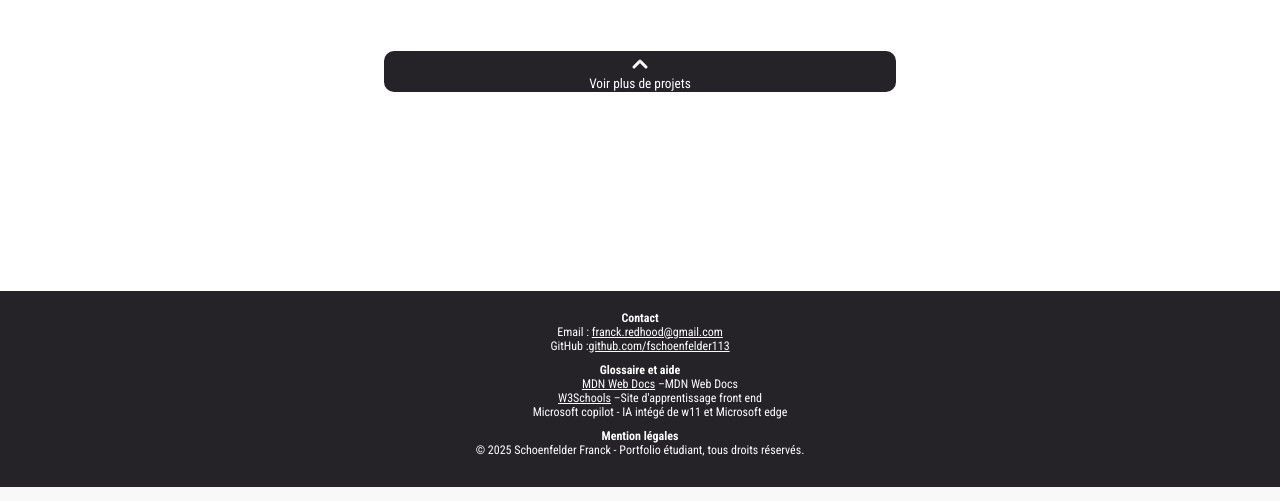
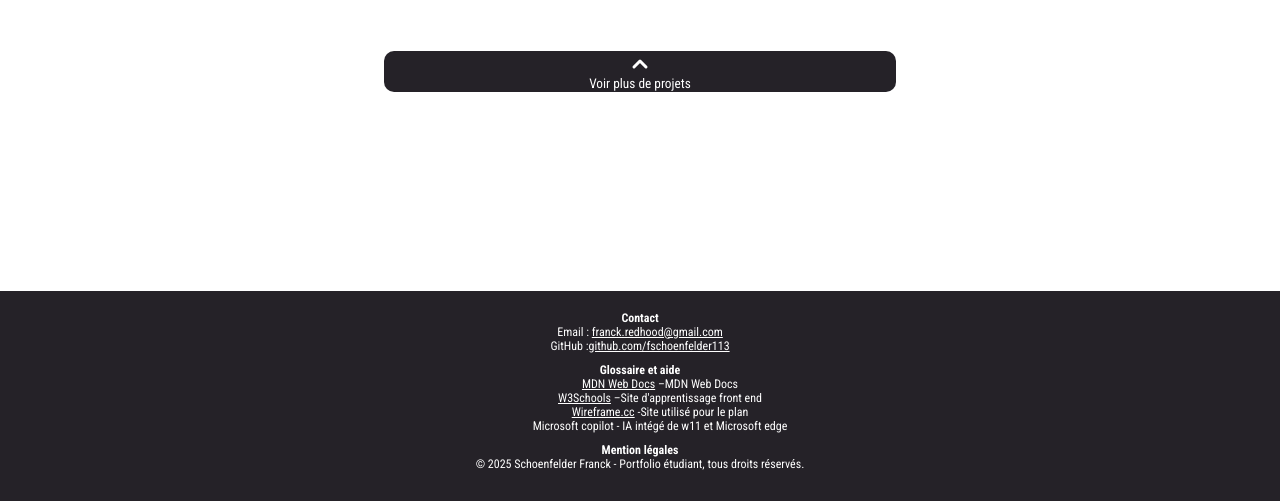
Before and after one commit to AilurusF13/portefolio, a PHP site: page / in a window 1280 px wide. Shown: the part 901-1402 px from the top of the page. Run offline with PHP 8.4, Linux system fonts and the light colour scheme; data comes from the database, SQL or seed files in the repository; data that the repository does not hold is empty.

Commit message:
addedWireframe

```diff
--- a/assets/locales/en.php
+++ b/assets/locales/en.php
@@ -25,6 +25,10 @@ $t = [
             "name" => "W3Schools",
             "descr" => "Front-end learning website"
         ],
+        "wireframe" => [
+            "name" => "Wireframe.cc",
+            "descr" => "Site used for the blueprint"
+        ],
         "copilot" => "Microsoft Copilot - AI integrated into Windows 11 and Microsoft Edge",
         "legs" => "Legal mentions",
         "cr" => "&copy; 2025 Schoenfelder Franck - Student portfolio, all rights reserved."
--- a/assets/locales/fr.php
+++ b/assets/locales/fr.php
@@ -25,6 +25,10 @@ $t = [
             "name" => "W3Schools",
             "descr" => "Site d'apprentissage front end"
         ],
+        "wireframe" => [
+            "name" => "Wireframe.cc",
+            "descr" => "Site utilisé pour le plan"
+        ],
         "copilot" => "Microsoft copilot - IA intégé de w11 et Microsoft edge",
         "legs" => "Mention légales",
         "cr" => "&copy; 2025 Schoenfelder Franck - Portfolio étudiant, tous droits réservés."
--- a/assets/php/footer.php
+++ b/assets/php/footer.php
@@ -13,6 +13,7 @@
             <ul>
                 <li><a href="https://developer.mozilla.org/fr/" target="_blank"><?= $t["footer"]["mdn"]["name"] ?></a> –<?= $t["footer"]["mdn"]["name"] ?></li>
                 <li><a href="https://www.w3schools.com/" target="_blank"><?= $t["footer"]["w3s"]["name"] ?></a> –<?= $t["footer"]["w3s"]["descr"] ?></li>
+                <li><a href="https://wireframe.cc/" target="_blank"><?= $t["footer"]["wireframe"]["name"]?></a> -<?= $t["footer"]["wireframe"]["descr"]?></li>
                 <li><p><?= $t["footer"]["copilot"]?></p></li>
             </ul>
         </div>
```
